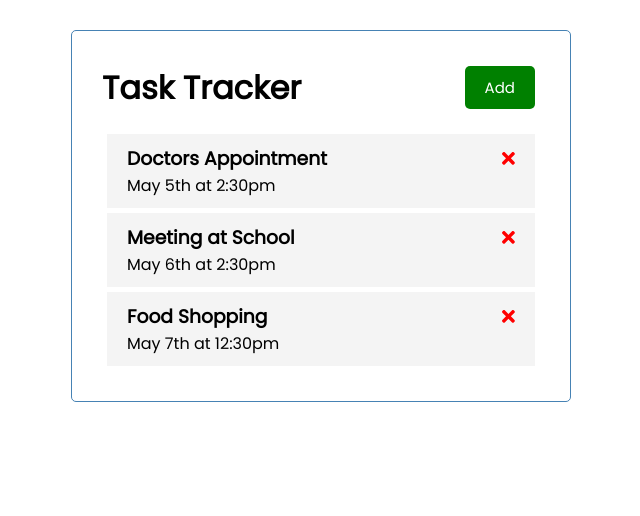
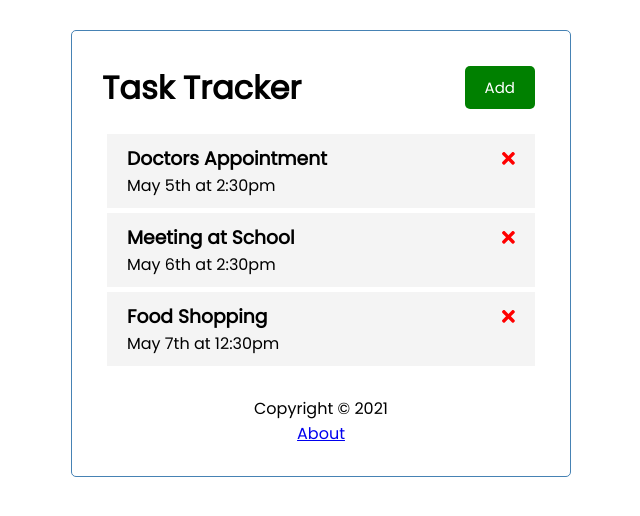
Before and after one commit to yejianfengblue/angular-study, an Angular app: page / in a window 1280 px wide. Shown: the top 516 px of the page, without its empty margins (319-959 px from the left). Built offline with nearby package versions, Linux system fonts and the light colour scheme; data requests are answered from the project's data file.

Commit message:
Embed footer component into app

```diff
--- a/src/app/app.component.html
+++ b/src/app/app.component.html
@@ -1,4 +1,5 @@
 <div class="container">
   <app-header></app-header>
   <router-outlet></router-outlet>
+  <app-footer></app-footer>
 </div>
--- a/src/app/components/footer/footer.component.css
+++ b/src/app/components/footer/footer.component.css
@@ -0,0 +1,4 @@
+footer {
+  margin-top: 30px;
+  text-align: center;
+}
--- a/src/app/components/footer/footer.component.html
+++ b/src/app/components/footer/footer.component.html
@@ -1 +1,6 @@
-<p>footer works!</p>
+<footer>
+  <p>
+    Copyright &copy; 2021
+  </p>
+  <a routerLink="/about">About</a>
+</footer>
```
